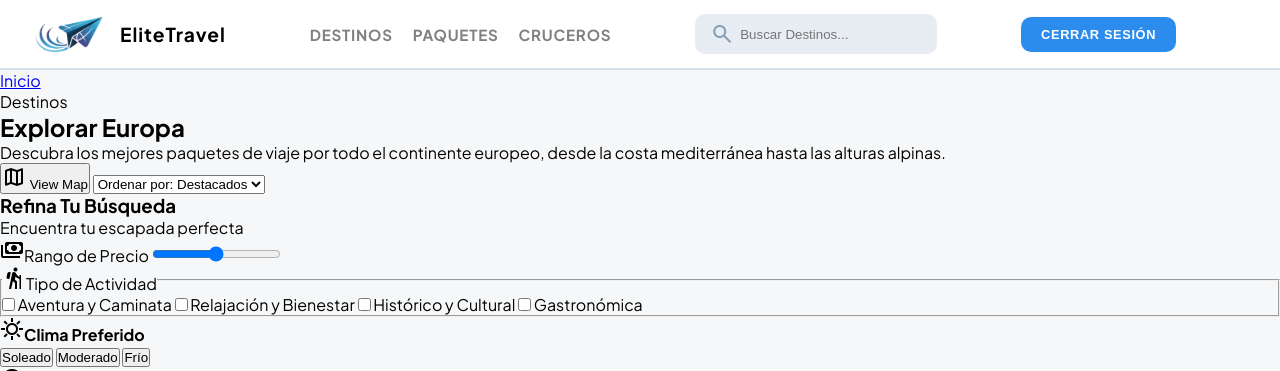
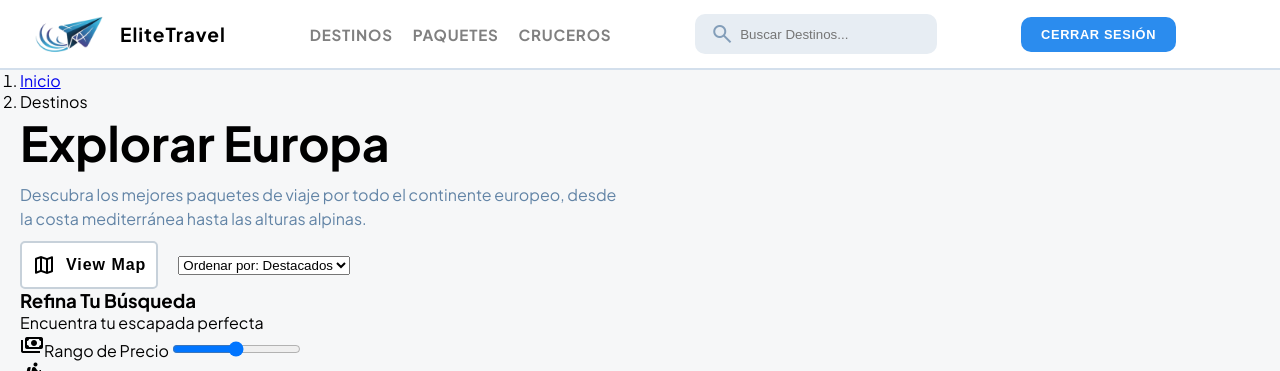
Before and after one commit to fabryzzio-ramos/agencia-viajes-web, a plain HTML site: page destinos.html in a window 1280 px wide. Shown: the top 371 px of the page. Drawn offline with nearby package versions, Linux system fonts and the light colour scheme.

Commit message:
actualizado

```diff
--- /dev/null
+++ b/css/sections/titles.css
@@ -0,0 +1,32 @@
+main {
+    padding: 0 20px;
+}
+#section-title {
+    font-size: 3rem;
+    font-weight: bold;
+    margin-bottom: 10px;
+}
+#titles p {
+    color: #6284A6;
+    line-height: 1.5em;
+    margin-bottom: 10px;
+}
+#titles > div {
+    display: flex;
+    align-items: center;
+    gap: 20px;
+}
+#titles > div button {
+    border: 2px solid #c7d1da;
+    display: flex;
+    align-items: center;
+    justify-content: center;
+    gap: 10px;
+    background-color: white;
+    border-radius: 5px;
+    padding: 10px;
+    color: black;
+    font-size: 1em;
+    font-weight: bold;
+    letter-spacing: 0.06em;
+}
--- a/destinos.html
+++ b/destinos.html
@@ -18,6 +18,8 @@
 
     <link rel="stylesheet" href="css/layout/header.css">
     <link rel="stylesheet" href="css/layout/footer.css">
+
+    <link rel="stylesheet" href="css/sections/titles.css">
 
     <link rel="stylesheet" href="css/components/buttons.css">
 
@@ -67,10 +69,10 @@
 
         <section id="titles" aria-labelledby="section-title">
             <h2 id="section-title">Explorar Europa</h2>
-            <p>Descubra los mejores paquetes de viaje por todo el continente europeo, desde la costa mediterránea hasta las alturas alpinas.</p>
+            <p>Descubra los mejores paquetes de viaje por todo el continente europeo, desde <br>la costa mediterránea hasta las alturas alpinas.</p>
             <div>
                 <button aria-label="Ver mapa de destinos en Europa">
-                    <span class="material-symbols-outlined text-lg" aria-hidden="true">map</span>
+                    <span class="material-symbols-outlined" aria-hidden="true">map</span>
                     View Map
                 </button>
                 <label for="sort-select" class="sr-only">Ordenar resultados</label>
```
